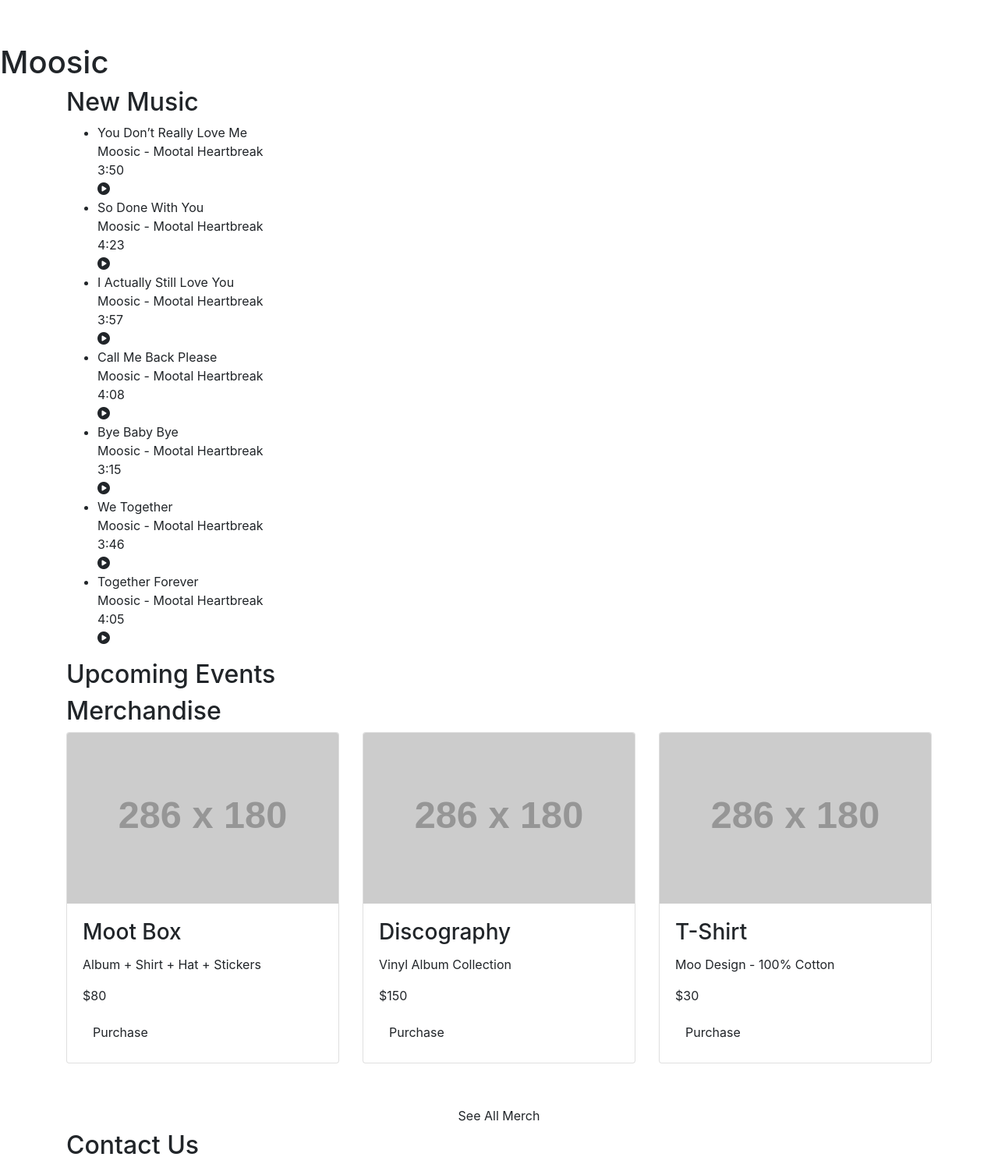
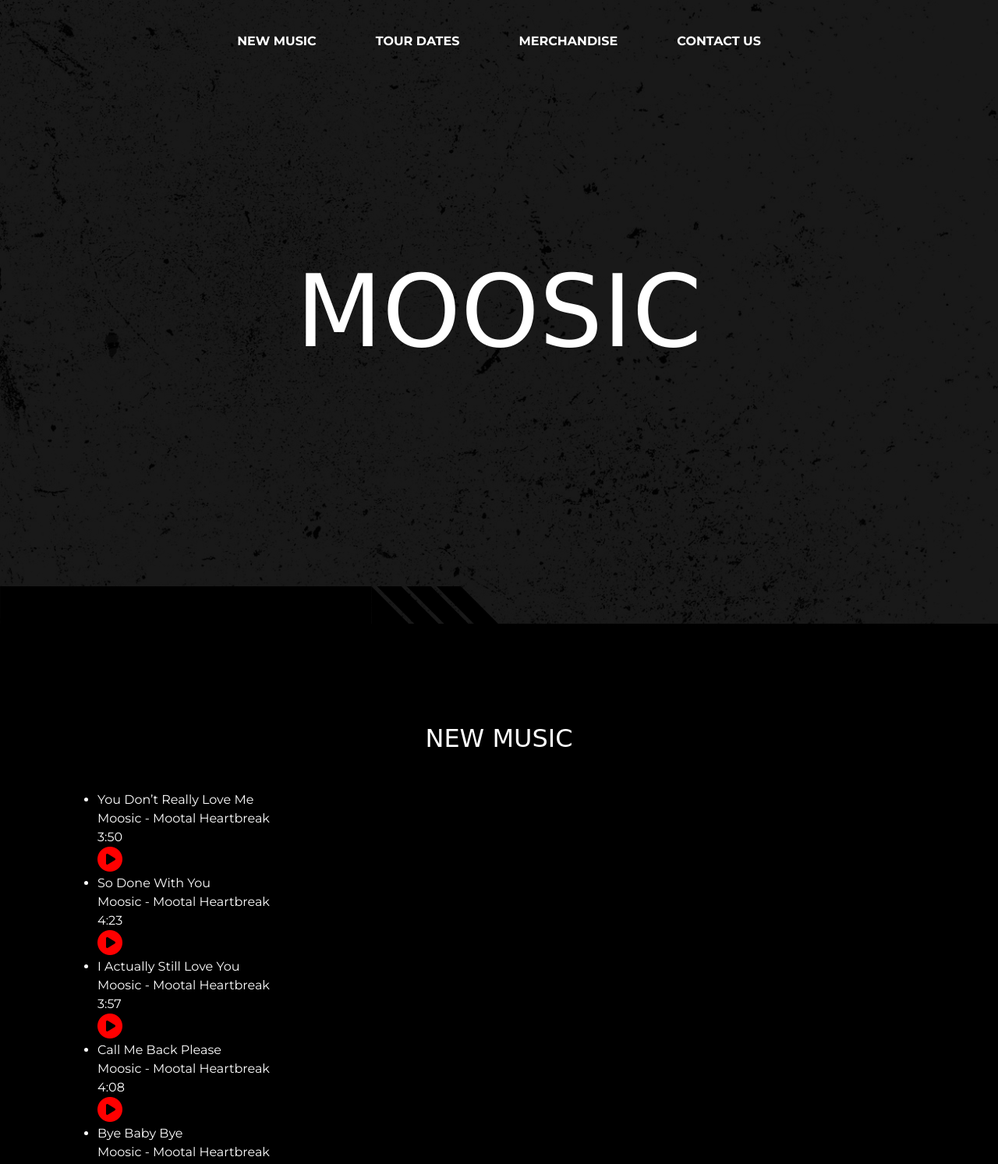
Before and after one commit to jsnhall/discount-tire-moosic, a website: page src/index.html in a window 1280 px wide. Shown: the top 1493 px of the page at 78% size. Drawn offline with nearby package versions, Linux system fonts and the light colour scheme; files that its build step writes are made by us from their sources; the site is published under a folder, as on GitHub Pages, so addresses that start at the root find nothing; placeholder pictures from the web are drawn by us; files whose address does not match are found by name; a web font is replaced by a local one.

Commit message:
updated relative paths

```diff
--- a/src/index.html
+++ b/src/index.html
@@ -7,7 +7,7 @@
   <title>Moosic</title>
   <link rel="stylesheet" href="https://stackpath.bootstrapcdn.com/bootstrap/4.3.1/css/bootstrap.min.css" integrity="sha384-ggOyR0iXCbMQv3Xipma34MD+dH/1fQ784/j6cY/iJTQUOhcWr7x9JvoRxT2MZw1T" crossorigin="anonymous">
   <link href="https://fonts.googleapis.com/css?family=Montserrat:400,600,700|Pirata+One&display=swap" rel="stylesheet">
-  <link rel="stylesheet" href="/css/main.css">
+  <link rel="stylesheet" href="./css/main.css">
   <script src="https://kit.fontawesome.com/8ac368dfb2.js" crossorigin="anonymous"></script>
 </head>
 <body>
--- a/src/sass/_dates.scss
+++ b/src/sass/_dates.scss
@@ -3,7 +3,7 @@
     linear-gradient(
       rgba(0, 0, 0, 0.80),
       rgba(0, 0, 0, 0.80)
-    ), url('/images/crowd-at-concert.jpg');
+    ), url('./images/crowd-at-concert.jpg');
   background-size: cover;
   background-position: bottom;
 }
--- a/src/sass/_globals.scss
+++ b/src/sass/_globals.scss
@@ -115,7 +115,7 @@ label {
   flex-direction: column;
   &:after {
     content: '';
-    background: url('/images/section-divider.svg');
+    background: url('./images/section-divider.svg');
     background-repeat: no-repeat;
     background-position: left bottom -1px;
     background-size: 100%;
@@ -134,7 +134,7 @@ label {
   position: relative;
   &:before {
     content: '';
-    background: url('/images/section-divider.svg');
+    background: url('./images/section-divider.svg');
     background-repeat: no-repeat;
     background-position: left bottom -1px;
     background-size: 100%;
--- a/src/sass/_masthead.scss
+++ b/src/sass/_masthead.scss
@@ -3,11 +3,11 @@
     linear-gradient(
       rgba(0, 0, 0, 0.90),
       rgba(0, 0, 0, 0.90)
-    ), url('/images/grunge-texture-bg.jpg');
+    ), url('./images/grunge-texture-bg.jpg');
   background-size: cover;
   position: relative;
   .masthead__wrapper {
-    background: url('/images/section-divider.svg');
+    background: url('./images/section-divider.svg');
     background-repeat: no-repeat;
     background-position: left bottom -1px;
     background-size: 100%;
--- a/src/sass/_merchandise.scss
+++ b/src/sass/_merchandise.scss
@@ -3,6 +3,6 @@
     linear-gradient(
       rgba(0, 0, 0, 0.90),
       rgba(0, 0, 0, 0.90)
-    ), url('/images/grunge-texture-bg.jpg');
+    ), url('./images/grunge-texture-bg.jpg');
   background-size: cover;
 }
```
